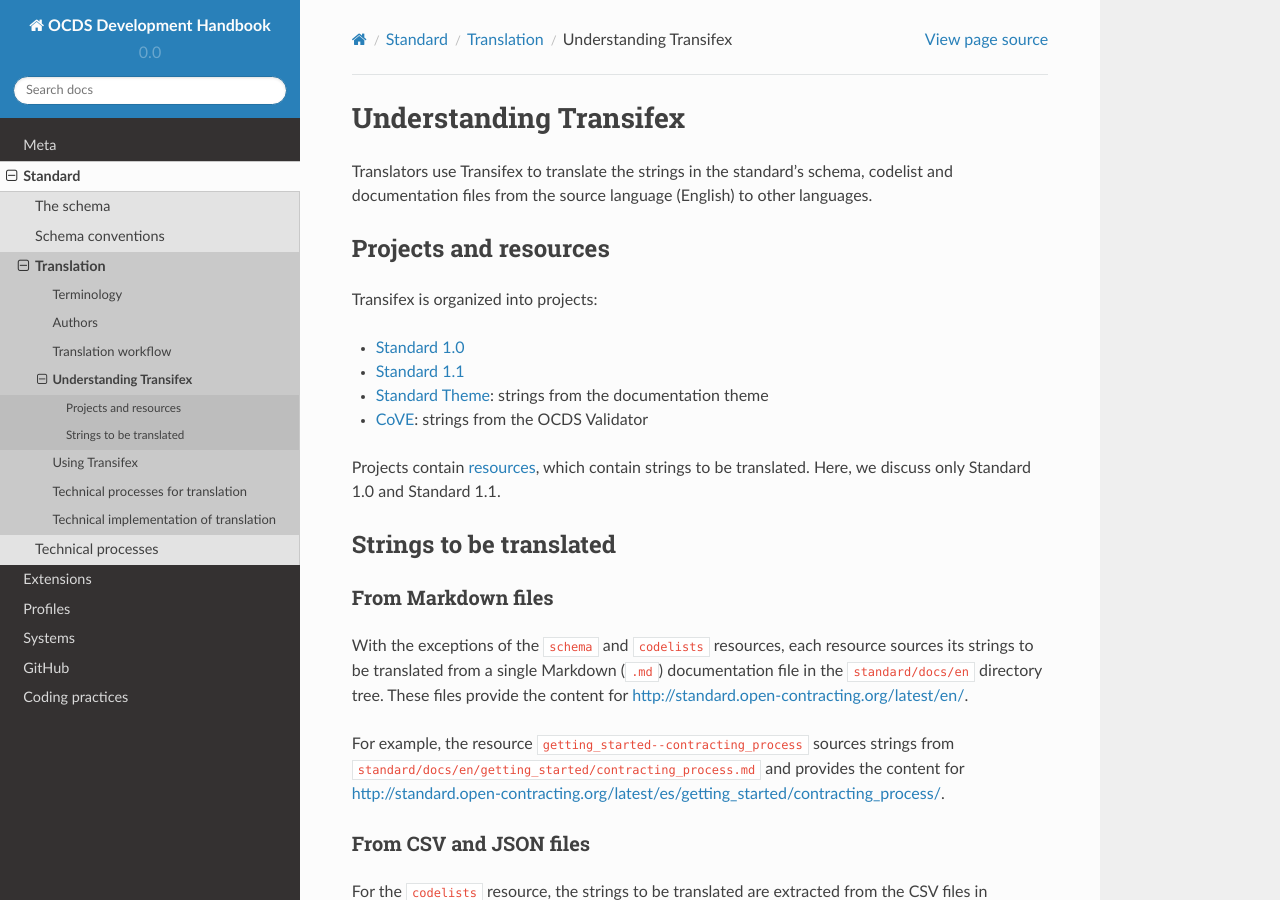
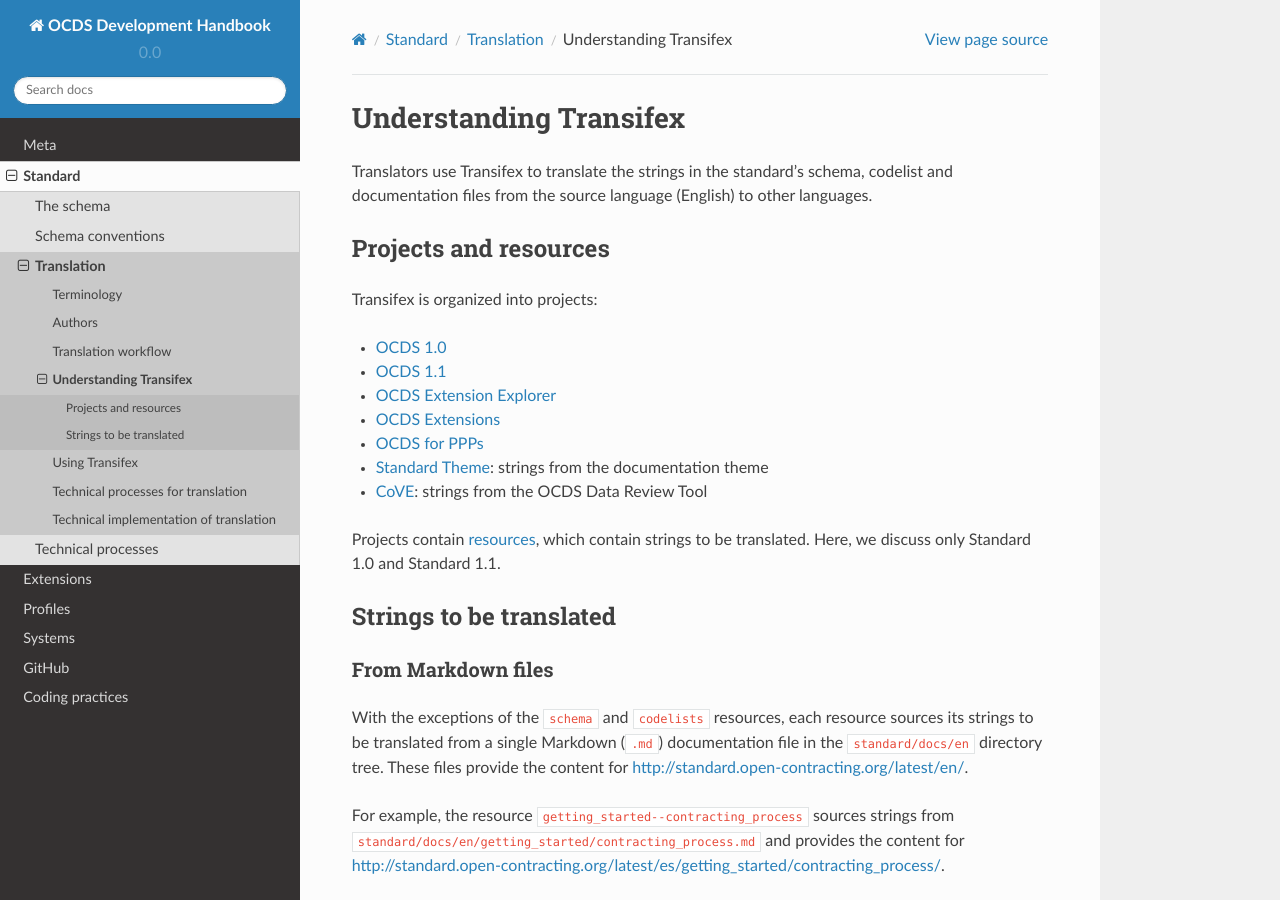
Before and after one commit to open-contracting/standard-development-handbook, a Sphinx documentation site: the page built from docs/standard/translation/understanding_transifex.md, in a window 1280 px wide and 900 px high. Built offline with Sphinx 7.4.7 and the Read the Docs theme 2.0.0, drawn with Linux system fonts in a browser that asks for light colours.

Commit message:
Use "Data Review Tool" instead of "validator". Add additional Transifex projects.

```diff
--- a/docs/standard/translation/understanding_transifex.md
+++ b/docs/standard/translation/understanding_transifex.md
@@ -6,10 +6,13 @@
 
 Transifex is organized into projects:
 
-* [Standard 1.0](https://www.transifex.com/OpenDataServices/open-contracting-standard-1-0/dashboard/)
-* [Standard 1.1](https://www.transifex.com/OpenDataServices/open-contracting-standard-1-1/dashboard/)
+* [OCDS 1.0](https://www.transifex.com/OpenDataServices/open-contracting-standard-1-0/dashboard/)
+* [OCDS 1.1](https://www.transifex.com/OpenDataServices/open-contracting-standard-1-1/dashboard/)
+* [OCDS Extension Explorer](https://www.transifex.com/OpenDataServices/ocds-extension-explorer/dashboard/)
+* [OCDS Extensions](https://www.transifex.com/OpenDataServices/ocds-extensions/dashboard/)
+* [OCDS for PPPs](https://www.transifex.com/OpenDataServices/ocds-for-ppps/dashboard/)
 * [Standard Theme](https://www.transifex.com/OpenDataServices/open-contracting-standard-theme/dashboard/): strings from the documentation theme
-* [CoVE](https://www.transifex.com/OpenDataServices/cove/dashboard/): strings from the OCDS Validator
+* [CoVE](https://www.transifex.com/OpenDataServices/cove/dashboard/): strings from the OCDS Data Review Tool
 
 Projects contain [resources](https://www.transifex.com/OpenDataServices/open-contracting-standard-1-1/content/), which contain strings to be translated. Here, we discuss only Standard 1.0 and Standard 1.1.
 
```
Also changed, not shown: docs/standard/technical/deployment.md (+2 -2 lines), docs/systems/notifications.md (+1 -1 lines), docs/systems/servers.md (+3 -3 lines).
